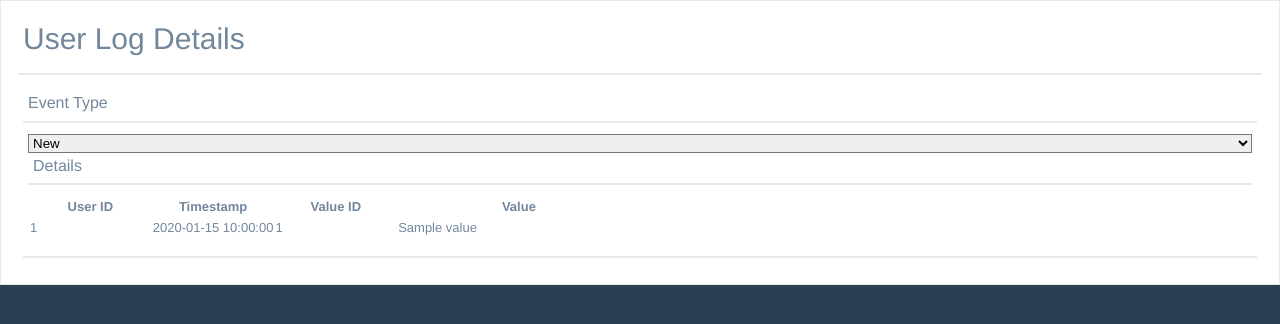
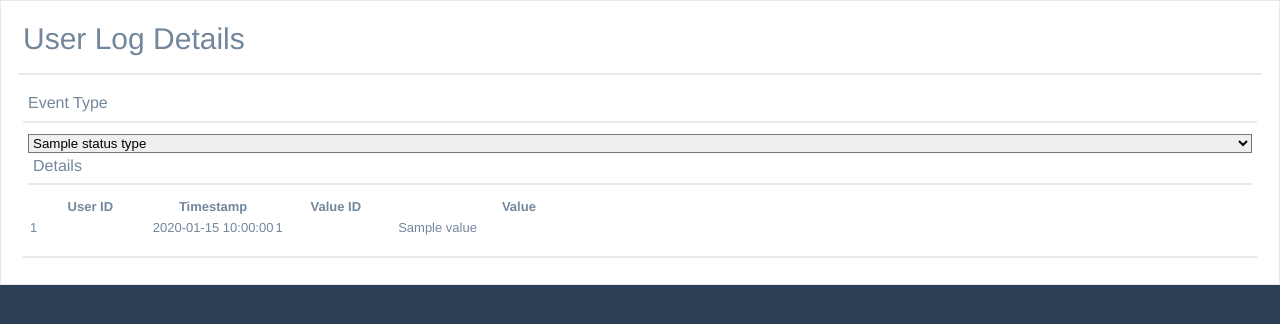
Before and after one commit to cool-webpro17/crowdfilms, a Yii app: template views/admin/userlogdetails.php in a window 1280 px wide. Shown: the top 324 px of the page. Run offline with PHP 8.4 and a stand-in for Yii, Linux system fonts and the light colour scheme; the template is opened without the code that fills it: most values are stand-ins (such as "Sample title", 1, 10 or a date in 2020); data that the repository does not hold is empty; some libraries are stand-ins or nearby versions.

Commit message:
implementing StatusType as actual Dropdown

```diff
--- a/controllers/AdminController.php
+++ b/controllers/AdminController.php
@@ -354,6 +354,8 @@ class AdminController extends Controller
         $request = Yii::$app->request;
         $userId = $request->get('key');
 
+        $statusType = StatusType::find()->all();
+
         $userAnswers = UserAnswers::find()->all();
         $userAnswers = ArrayHelper::index($userAnswers, null, 'user_id');
 
@@ -392,6 +394,7 @@ class AdminController extends Controller
             'userAnswer' => $userAnswers[$userId],
             'key' => $userId,
             'eventType' => $eventType,
+            'statusType' => $statusType
         ];
 
         if (Yii::$app->session->get('admin') == null || Yii::$app->session->get('admin') == 'adminLocked') {
--- a/views/admin/userlogdetails.php
+++ b/views/admin/userlogdetails.php
@@ -30,11 +30,14 @@ $export_options = Yii::$app->params['adminTools']['export'];
         </div>
         <div class="x_title">
         <select class="form-control" name="eventType">
-            <option value="New"<?php if($eventType->event_status == 'New'): ?> selected="selected"<?php endif; ?>>New</option>
-            <option value="Incomplete"<?php if($eventType->event_status == 'Incomplete'): ?> selected="selected"<?php endif; ?>>Incomplete</option>
-            <option value="Updated"<?php if($eventType->event_status == 'Updated'): ?> selected="selected"<?php endif; ?>>Updated</option>
-            <option value="In Progress"<?php if($eventType->event_status == 'In Progress'): ?> selected="selected"<?php endif; ?>>In Progress</option>
-            <option value="Dealt with"<?php if($eventType->event_status == 'Dealt with'): ?> selected="selected"<?php endif; ?>>Dealt with</option>
+            <?php foreach ($statusType as $eachStatus): ?>
+            <option value="<?php echo $eachStatus['status_name']; ?>"<?php if($eventType->event_status == $eachStatus['status_name']): ?> selected="selected"<?php endif; ?>><?php echo $eachStatus['status_name']; ?></option>
+            <?php endforeach; ?>
+<!--            <option value="New"--><?php //if($eventType->event_status == 'New'): ?><!-- selected="selected"--><?php //endif; ?><!-->New</option>-->
+<!--            <option value="Incomplete"--><?php //if($eventType->event_status == 'Incomplete'): ?><!-- selected="selected"--><?php //endif; ?><!-->Incomplete</option>-->
+<!--            <option value="Updated"--><?php //if($eventType->event_status == 'Updated'): ?><!-- selected="selected"--><?php //endif; ?><!-->Updated</option>-->
+<!--            <option value="In Progress"--><?php //if($eventType->event_status == 'In Progress'): ?><!-- selected="selected"--><?php //endif; ?><!-->In Progress</option>-->
+<!--            <option value="Dealt with"--><?php //if($eventType->event_status == 'Dealt with'): ?><!-- selected="selected"--><?php //endif; ?><!-->Dealt with</option>-->
         </select>
         <div class="x_title">
             <h4>Details</h4>
```
